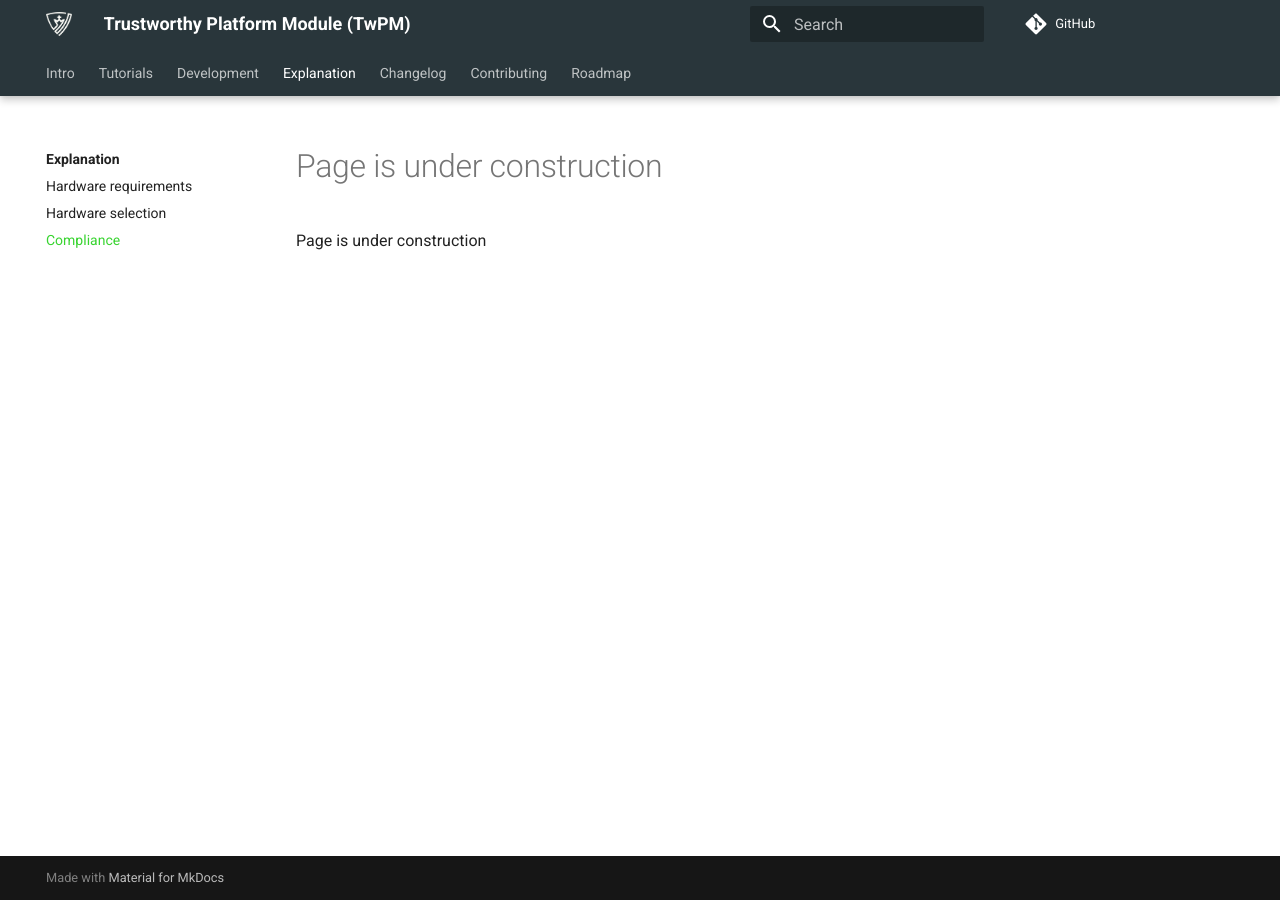
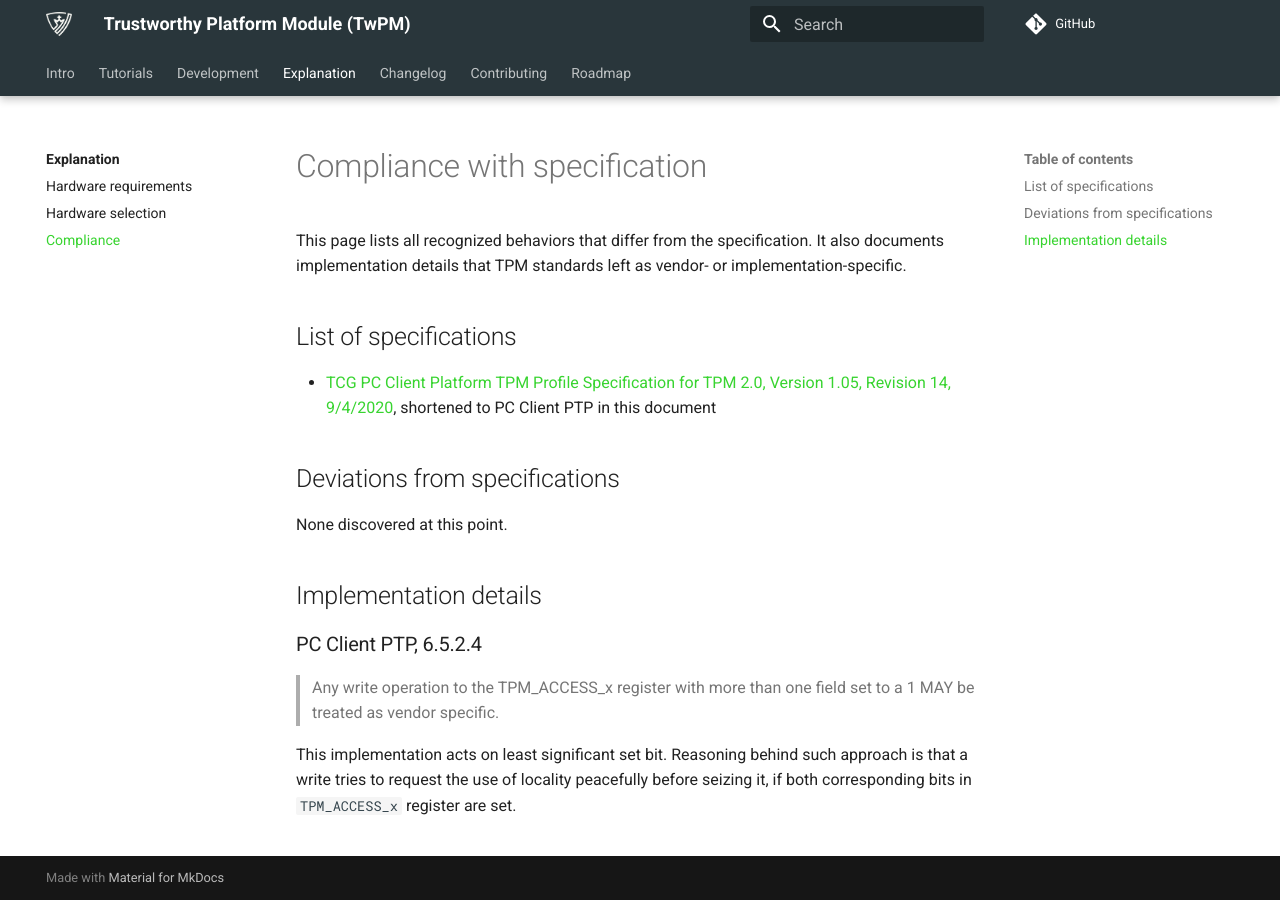
Before and after one commit to Dasharo/twpm-docs, an MkDocs documentation site: the page built from docs/explanation/compliance.md, in a window 1280 px wide. Built offline with MkDocs 1.6.1 and Material for MkDocs 9.7.7, drawn with Linux system fonts in a browser that asks for light colours; comment, search, counter and statistics services are not loaded.

Commit message:
explanation/compliance.md: document implementation details
Signed-off-by: Krystian Hebel <krystian.hebel@3mdeb.com>

```diff
--- a/docs/explanation/compliance.md
+++ b/docs/explanation/compliance.md
@@ -1,3 +1,26 @@
-# Page is under construction
+# Compliance with specification
 
-Page is under construction
+This page lists all recognized behaviors that differ from the specification. It
+also documents implementation details that TPM standards left as vendor- or
+implementation-specific.
+
+## List of specifications
+
+* [TCG PC Client Platform TPM Profile Specification for TPM 2.0, Version 1.05,
+  Revision 14, 9/4/2020](https://trustedcomputinggroup.org/wp-content/uploads/PC-Client-Specific-Platform-TPM-Profile-for-TPM-2p0-v1p05p_r14_pub.pdf),
+  shortened to PC Client PTP in this document
+
+## Deviations from specifications
+
+None discovered at this point.
+
+## Implementation details
+
+### PC Client PTP, 6.5.2.4
+
+> Any write operation to the TPM_ACCESS_x register with more than one field set
+> to a 1 MAY be treated as vendor specific.
+
+This implementation acts on least significant set bit. Reasoning behind such
+approach is that a write tries to request the use of locality peacefully before
+seizing it, if both corresponding bits in `TPM_ACCESS_x` register are set.
```
